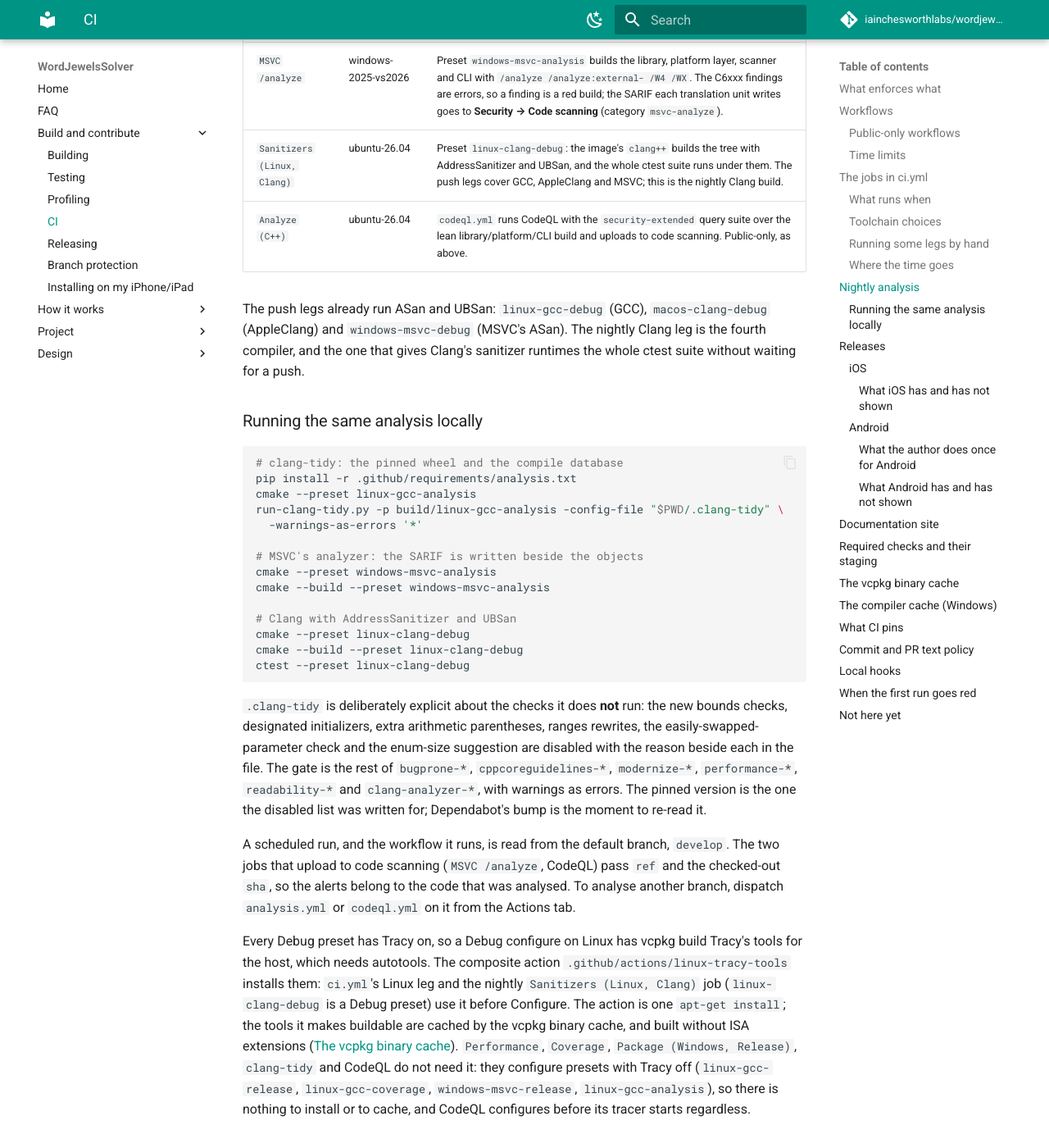
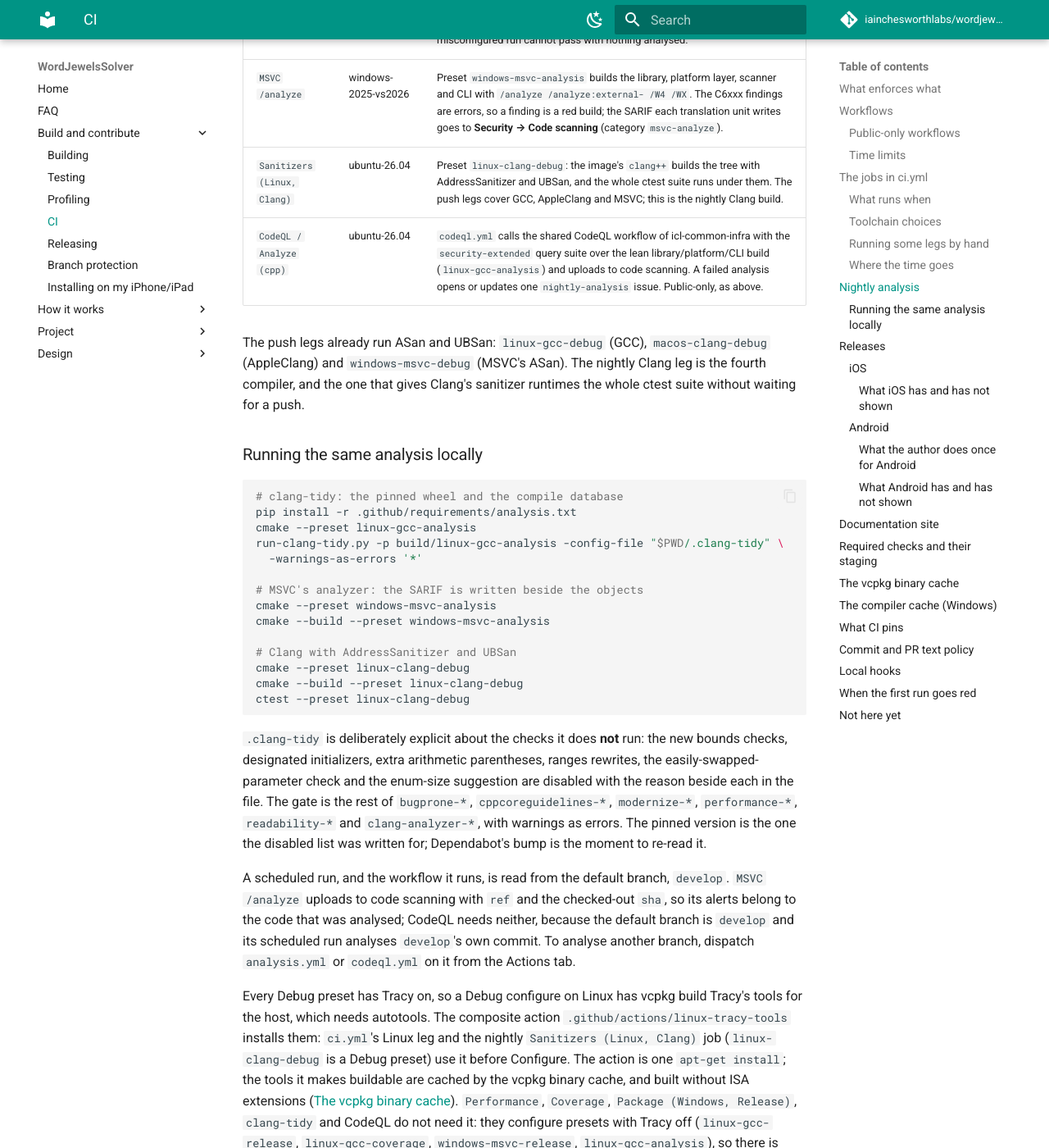
Before and after one commit to iainchesworthlabs/snapandspell, an MkDocs documentation site: the page built from docs/ci.md, in a window 1280 px wide and 1400 px high, scrolled down 14930 px. Shown: the whole window at 82% size. Built offline with MkDocs 1.6.1 and Material for MkDocs 9.7.7, drawn with Linux system fonts in a browser that asks for light colours; comment, search, counter and statistics services are not loaded; some of the changed text lies outside the part shown.

Commit message:
Run the nightly CodeQL through the shared workflow (#72)
Moves `codeql.yml` onto the shared CodeQL workflow of icl-common-infra
(v0.1.16: the per-entry `queries` field from infra #29 and `skip_qt`
from infra #30).

- Same preset (`linux-gcc-analysis`), same `security-extended` suite,
same schedule (02:47 UTC), dispatch, concurrency group and public-only
guard.
- Gone: the local checkout of `develop` by ref and the `ref` and `sha`
arguments. The default branch is `develop`, so a scheduled run analyses
its own commit.
- New: a failed analysis opens or updates one `nightly-analysis` issue.
- Qt is left out (`skip_qt`). The shared `setup-qt` reads `qt` in
`.github/toolchain-versions.json` as a version string and this
repository keeps an object there; the first dispatch (run 40171698316)
failed on it. The preset builds no Qt code, so nothing is lost.
- The job is now `CodeQL / Analyze (cpp)`. It is not a required check
and no ruleset names it; `docs/ci.md` is updated.

CodeQL does not run on pull requests, so I dispatched it on this branch:
run 40171936187 succeeded (vcpkg, build under the tracer, analysis).
`check_analysis.cmake`, `check_android.cmake`, `check_versions.cmake`
and `precheck.py` pass locally.

---------

Signed-off-by: Iain Chesworth <iain.chesworth@gmail.com>

```diff
--- a/docs/ci.md
+++ b/docs/ci.md
@@ -33,7 +33,7 @@
 | `ios-build.yml` | an unsigned compile of the application for an iPhone/iPad, only when what iOS reads changes; no secret, not required ([iOS](#ios)) | yes |
 | `docs.yml` | `mkdocs build --strict` of the documentation site, and its publication to GitHub Pages on every push to `main` that changes the docs ([Documentation site](#documentation-site)) | yes (the build; the publication needs Pages) |
 | `release-tooling.yml` | lints the workflows (actionlint, ShellCheck) and self-tests the release scripts with a throw-away key; only when those files change (anything under `.github/`, `tools/release`, `tools/package`, a platform's `packaging/`, `tests/package`, the packaging CMake, the version files) | yes |
-| `codeql.yml` | nightly CodeQL static analysis of the C++ | no - skipped |
+| `codeql.yml` | nightly CodeQL static analysis of the C++, a call of the shared `codeql.yml` of icl-common-infra | no - skipped |
 | `dependency-review.yml` | fails a PR that adds a moderate-or-worse vulnerable dependency | no - skipped |
 | `scorecard.yml` | OpenSSF Scorecard score and badge: on a push to `main`, weekly (Monday 04:00 UTC) and when branch protection changes | no - skipped |
 | `zizmor.yml` | static analysis of the workflows and composite actions (zizmor, from `icl-common-infra`); fails on medium severity and above; on a pull request that touches `.github/` and nightly; not required | yes |
@@ -73,7 +73,7 @@
 | `ci.yml` | `Performance (Linux, GCC)`, `Coverage (Linux, GCC)`, `ThreadSanitizer (Linux, Clang)` | 45 each |
 | `ci.yml` | `Package (Windows, Release)` | 60 |
 | `analysis.yml` | `clang-tidy` / `MSVC /analyze` / `Sanitizers (Linux, Clang)` | 30 / 60 / 45 |
-| `codeql.yml` | `Analyze (C++)` | 60 |
+| `codeql.yml` | `CodeQL / Analyze (cpp)` (the shared workflow's job) | 90 |
 | `release.yml` | `Prepare the release` / the four `Build ...` legs / `Build the iOS ad-hoc IPA` / `Build the signed Android packages` | 10 / 90 / 120 / 120 |
 | `release.yml` | `SBOM, checksums and signatures` / `Attest provenance and SBOM` / `Publish the release` | 20 / 10 / 20 |
 | `ios-build.yml` | `iOS (device, unsigned compile)` | 90 |
@@ -463,7 +463,7 @@
 | `clang-tidy` | ubuntu-26.04 | Configures `linux-gcc-analysis` for the compile database only (Debug, no tests, no Qt application, Tracy and sanitizers off, so vcpkg installs nothing; C++ module scanning off because GCC 15's `-fdeps` flags are not clang-tidy 22 arguments) and runs the pinned clang-tidy (`.github/requirements/analysis.txt`) over it with `.clang-tidy`'s checks and **warnings as errors**. The database is checked to be non-empty first, so a misconfigured run cannot pass with nothing analysed. |
 | `MSVC /analyze` | windows-2025-vs2026 | Preset `windows-msvc-analysis` builds the library, platform layer, scanner and CLI with `/analyze /analyze:external- /W4 /WX`. The C6xxx findings are errors, so a finding is a red build; the SARIF each translation unit writes goes to **Security → Code scanning** (category `msvc-analyze`). |
 | `Sanitizers (Linux, Clang)` | ubuntu-26.04 | Preset `linux-clang-debug`: the image's `clang++` builds the tree with AddressSanitizer and UBSan, and the whole ctest suite runs under them. The push legs cover GCC, AppleClang and MSVC; this is the nightly Clang build. |
-| `Analyze (C++)` | ubuntu-26.04 | `codeql.yml` runs CodeQL with the `security-extended` query suite over the lean library/platform/CLI build and uploads to code scanning. Public-only, as above. |
+| `CodeQL / Analyze (cpp)` | ubuntu-26.04 | `codeql.yml` calls the shared CodeQL workflow of icl-common-infra with the `security-extended` query suite over the lean library/platform/CLI build (`linux-gcc-analysis`) and uploads to code scanning. A failed analysis opens or updates one `nightly-analysis` issue. Public-only, as above. |
 
 The push legs already run ASan and UBSan: `linux-gcc-debug` (GCC),
 `macos-clang-debug` (AppleClang) and `windows-msvc-debug` (MSVC's ASan). The
@@ -499,9 +499,10 @@
 moment to re-read it.
 
 A scheduled run, and the workflow it runs, is read from the default branch,
-`develop`. The two jobs that upload to code scanning (`MSVC /analyze`, CodeQL)
-pass `ref` and the checked-out `sha`, so the alerts belong to the code that was
-analysed. To analyse another branch, dispatch `analysis.yml` or `codeql.yml` on
+`develop`. `MSVC /analyze` uploads to code scanning with `ref` and the
+checked-out `sha`, so its alerts belong to the code that was analysed; CodeQL
+needs neither, because the default branch is `develop` and its scheduled run
+analyses `develop`'s own commit. To analyse another branch, dispatch `analysis.yml` or `codeql.yml` on
 it from the Actions tab.
 
 Every Debug preset has Tracy on, so a Debug configure on Linux has vcpkg build
@@ -514,7 +515,8 @@
 `Package (Windows, Release)`, `clang-tidy` and CodeQL do not need it: they
 configure presets with Tracy off (`linux-gcc-release`, `linux-gcc-coverage`,
 `windows-msvc-release`, `linux-gcc-analysis`), so there is nothing to install or
-to cache, and CodeQL configures before its tracer starts regardless.
+to cache (the shared CodeQL workflow configures under the tracer, which costs nothing
+with Tracy off).
 
 ## Releases
 
@@ -898,7 +900,7 @@
 | `Windows (MSVC)`, `Linux (GCC)`, `macOS (AppleClang)`, `Coverage (Linux, GCC)`, `Performance (Linux, GCC)`, `ThreadSanitizer (Linux, Clang)`, `Package (Windows, Release)` | `ci.yml` | `CI Status`, when the plan asked for the job |
 | `iOS (device, unsigned compile)` | `ios-build.yml` | not required: path-filtered, and a macOS minute is billed at a multiple |
 | `Android (arm64-v8a, debug-signed APK)` | `android-build.yml` | not required: path-filtered, and the Qt kits are a download of several gigabytes |
-| `Analyze (C++)`, `clang-tidy`, `MSVC /analyze`, `Sanitizers (Linux, Clang)` | `codeql.yml`, `analysis.yml` | not required: nightly, informational |
+| `CodeQL / Analyze (cpp)`, `clang-tidy`, `MSVC /analyze`, `Sanitizers (Linux, Clang)` | `codeql.yml`, `analysis.yml` | not required: nightly, informational |
 
 `Build the documentation (strict)` (`docs.yml`), the two `release-tooling.yml` jobs,
 `iOS (device, unsigned compile)` and everything in `release.yml` are not required and
@@ -907,7 +909,7 @@
 filter keeps from running never reports, which would hold every unrelated pull
 request.
 
-The three `analysis.yml` jobs and `Analyze (C++)` are deliberately absent from
+The three `analysis.yml` jobs and `CodeQL / Analyze (cpp)` are deliberately absent from
 the shared rulesets: they are a nightly report, and a required check that
 only reports once a day would hold every pull request.
 
```
Also changed, not shown: 1 other file.
